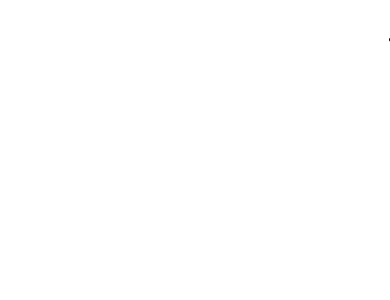
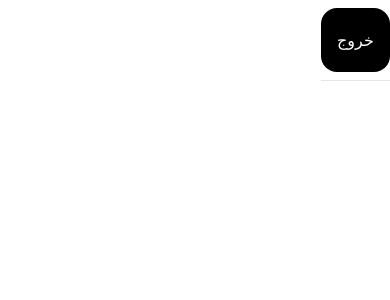
Before and after one commit to MahdiEslami-98/spades-shop, a Next.js app: page /dashboard in a window 390 px wide. Shown: the top 300 px of the page. Built offline with nearby package versions, Linux system fonts and the light colour scheme.

Commit message:
add: add axios instance and methods

```diff
--- a/api/loginServices.ts
+++ b/api/loginServices.ts
@@ -1,3 +1,4 @@
+"use server";
 import { ILoginData, ILoginRes } from "@/types";
 
 const loginService = async (data: ILoginData): Promise<ILoginRes | any> => {
--- a/app/dashboard/layout.tsx
+++ b/app/dashboard/layout.tsx
@@ -1,7 +1,36 @@
+import Logo from "@/components/logo";
+import Link from "next/link";
 import React from "react";
 
 const layout = ({ children }: { children: React.ReactNode }) => {
-  return <>{children}asdsadad</>;
+  const logOutHandler = () => {
+    localStorage.removeItem("user");
+    sessionStorage.clear();
+  };
+  return (
+    <div className="container mx-auto px-4">
+      <div className="flex items-center justify-between border-b py-2">
+        <div className="flex items-center">
+          <Logo />
+          <p className="text-3xl font-semibold md:text-4xl">اسپادز</p>
+        </div>
+        <div className="flex gap-x-2">
+          <Link
+            href={"/"}
+            className="rounded-2xl bg-black px-4 py-2 text-white"
+          >
+            بازگشت به صفحه اصلی
+          </Link>
+          <button
+            onClick={logOutHandler}
+            className="rounded-2xl bg-black px-4 py-2 text-white"
+          >
+            خروج
+          </button>
+        </div>
+      </div>
+    </div>
+  );
 };
 
 export default layout;
--- a/app/login/page.tsx
+++ b/app/login/page.tsx
@@ -13,6 +13,7 @@ import { useForm } from "react-hook-form";
 import { useRouter } from "next/navigation";
 import { useToast } from "@/components/ui/use-toast";
 import Spinner from "@/components/spinner";
+import Logo from "@/components/logo";
 
 const LoginPage = () => {
   const router = useRouter();
@@ -31,7 +32,6 @@ const LoginPage = () => {
     mutationFn: (value: LoginFormType) => loginService(value),
     onSuccess(data) {
       if (data.status === "success") {
-        console.log(data);
         const token = data.token;
         const user = data?.data.user;
         sessionStorage.setItem("access_token", token.accessToken);
@@ -116,7 +116,7 @@ const LoginPage = () => {
       <div className="mx-auto hidden md:block">
         <div className="flex items-end">
           {/* eslint-disable-next-line @next/next/no-img-element */}
-          <img src="/Spades.svg" alt="" className="w-14" />
+          <Logo />
           <span className="text-4xl font-semibold">اسپادز</span>
         </div>
         <p className="pt-2 text-lg font-semibold">بهترین فروشگاه آنلاین ساعت</p>
--- /dev/null
+++ b/components/logo/index.tsx
@@ -0,0 +1,12 @@
+import React from "react";
+
+const Logo = () => {
+  return (
+    <div className=" w-12">
+      {/*eslint-disable-next-line @next/next/no-img-element */}
+      <img src="/Spades.svg" alt="" />
+    </div>
+  );
+};
+
+export default Logo;
--- a/components/mainLayout/header/index.tsx
+++ b/components/mainLayout/header/index.tsx
@@ -1,3 +1,4 @@
+import Logo from "@/components/logo";
 import Link from "next/link";
 import React from "react";
 import { FaCartShopping, FaUserGear } from "react-icons/fa6";
@@ -10,12 +11,9 @@ const Header = () => {
           <div className="flex items-center ">
             <Link href={"/"}>
               <div className="flex items-center">
-                <div className=" w-14">
-                  {/*eslint-disable-next-line @next/next/no-img-element */}
-                  <img src="/Spades.svg" alt="" />
-                </div>
+                <Logo />
                 <div className="mr-2">
-                  <p className="text-3xl font-semibold md:text-5xl">اسپادز</p>
+                  <p className="text-3xl font-semibold md:text-4xl">اسپادز</p>
                   <p className="hidden pt-2 text-sm sm:block md:text-base">
                     فروشگاه آنلاین ساعت
                   </p>
@@ -26,7 +24,7 @@ const Header = () => {
           <div className="flex justify-end gap-x-1">
             <Link
               href={"/cart"}
-              className="relative flex items-center gap-x-2 rounded-3xl bg-black px-4 py-3 text-white"
+              className="relative flex items-center gap-x-2 rounded-3xl bg-black px-4 py-2 text-sm font-medium text-white"
             >
               <FaCartShopping />
               <span className="hidden sm:block">سبد خرید</span>
@@ -35,7 +33,7 @@ const Header = () => {
               </span>
             </Link>
             <Link
-              className="flex items-center gap-x-2 rounded-3xl bg-black px-4 py-3 text-white"
+              className="flex items-center gap-x-2 rounded-3xl bg-black px-4 py-2 text-sm font-medium text-white"
               href={"/login"}
             >
               <FaUserGear />
```
Also changed, not shown: api/axiosInstance.ts (added, +66 -0 lines), api/logOutService.ts (added, +7 -0 lines).
